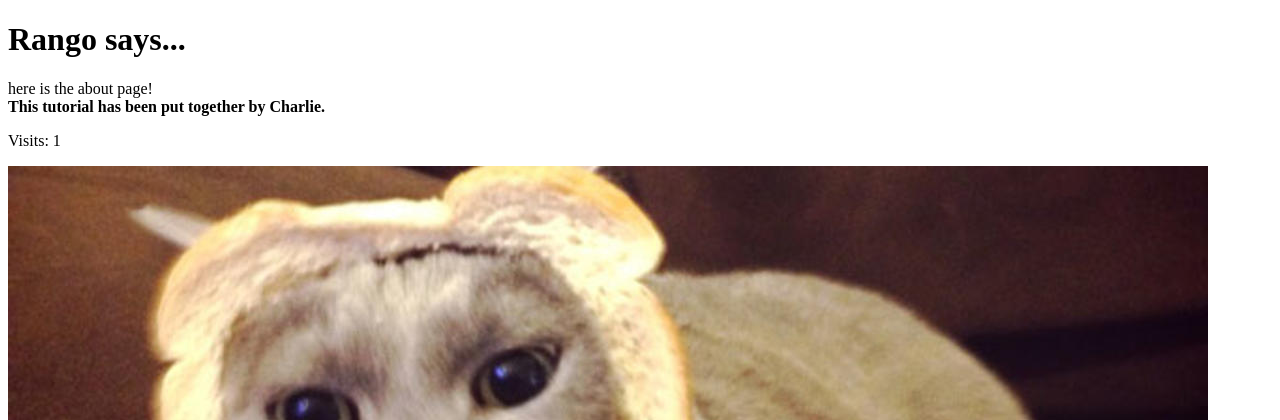
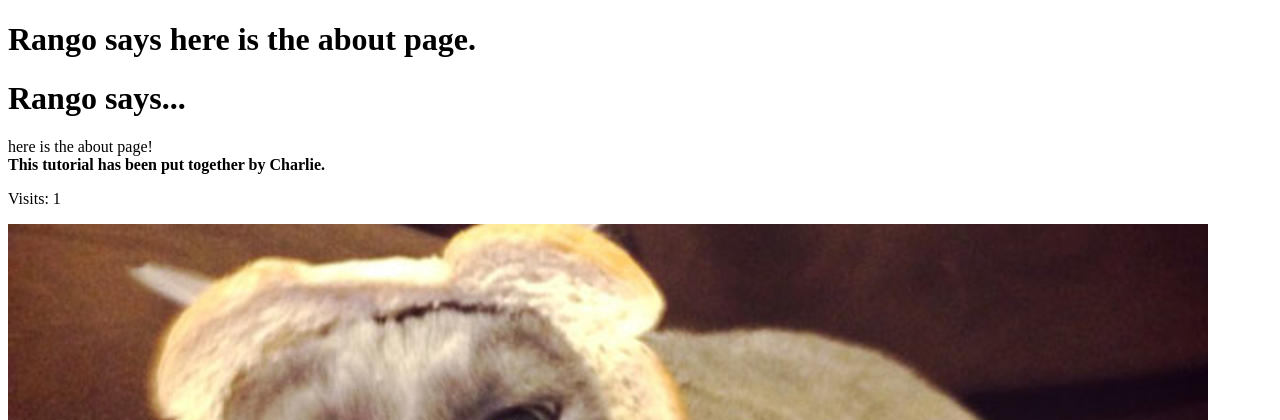
Before and after one commit to charliewad/tango_with_django_project, a Django app: page /rango/about/ in a window 1280 px wide. Shown: the top 420 px of the page. Run offline with Django 3.2, Linux system fonts and the light colour scheme; data that the repository does not hold is empty.

Commit message:
chap 3 tests

```diff
--- a/templates/rango/about.html
+++ b/templates/rango/about.html
@@ -8,6 +8,7 @@
 {% endblock %}
 
 {% block body_block %}
+    <h1>Rango says here is the about page.</h1>
     <h1>Rango says...</h1>
     <div>
         here is the about page! <br />
--- a/templates/rango/index.html
+++ b/templates/rango/index.html
@@ -8,6 +8,7 @@
 {% endblock %}
 
 {% block body_block %}
+    <h1>Rango says hey there partner!</h1>
     <h1>Rango says...</h1>
     <div>
         {% if user.is_authenticated %}
```
